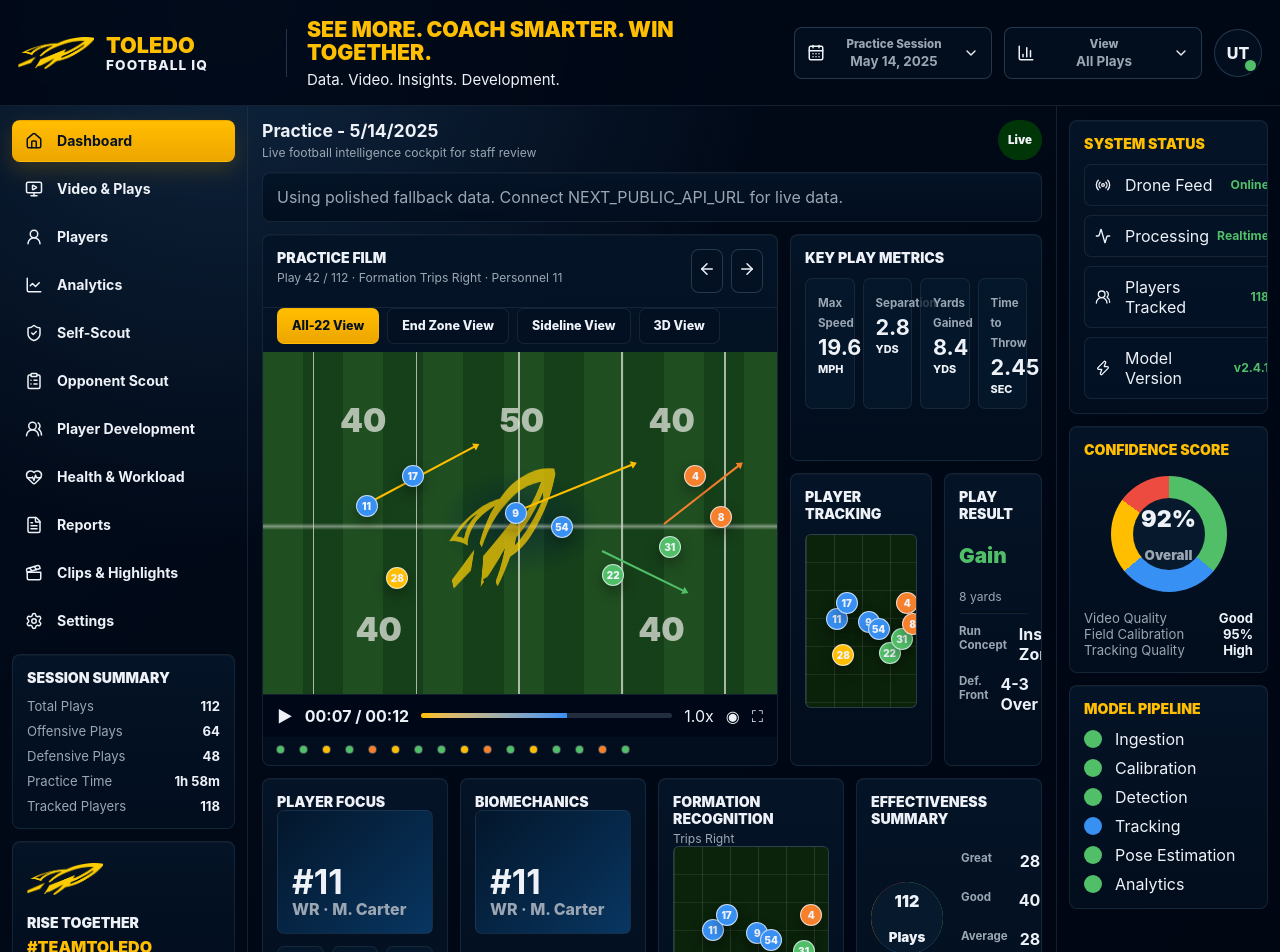
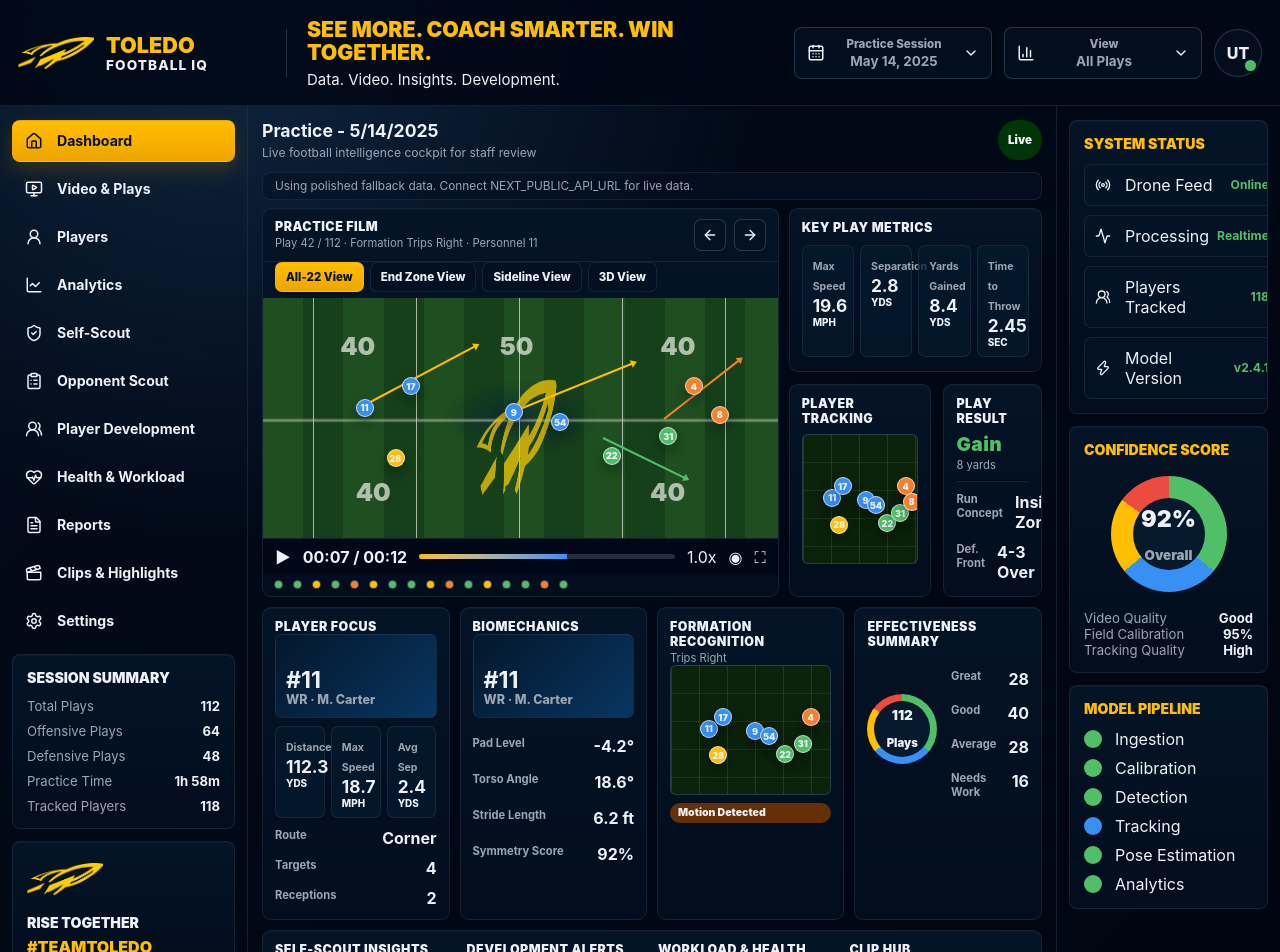
Before and after one commit to aahmadf123/Football-IQ, a Next.js app in the folder frontend/: page / in a window 1280 px wide. Shown: the top 952 px of the page. Built offline with nearby package versions, Linux system fonts and the light colour scheme.

Commit message:
Enhance dashboard layout and styling for improved user experience

```diff
--- a/frontend/src/app/globals.css
+++ b/frontend/src/app/globals.css
@@ -668,6 +668,183 @@
 .pipeline-stage.warning i { background: var(--gold); }
 .pipeline-stage.running i { background: var(--blue); }
 
+/* ---------- Dashboard: compact single-viewport layout ---------- */
+.dashboard-page {
+  gap: 10px;
+}
+
+.dashboard-page .panel {
+  border-radius: 9px;
+}
+
+.dashboard-page .panel-pad {
+  padding: 11px 12px;
+}
+
+.dashboard-page .panel-header {
+  padding: 10px 12px;
+}
+
+.dashboard-page .panel-title {
+  font-size: 0.78rem;
+  letter-spacing: 0.04em;
+}
+
+.dashboard-page .kicker {
+  font-size: 0.7rem;
+  margin-top: 2px;
+}
+
+.dashboard-page .tabs {
+  padding: 0 12px 6px;
+  gap: 6px;
+}
+
+.dashboard-page .tab-button {
+  min-height: 30px;
+  padding: 6px 10px;
+  font-size: 0.72rem;
+}
+
+.dashboard-page .icon-button {
+  min-height: 32px;
+  width: 32px;
+  display: grid;
+  place-items: center;
+  border-radius: 7px;
+}
+
+.dashboard-page .field-stage {
+  min-height: 240px;
+}
+
+.dashboard-page .yard-number {
+  font-size: 1.55rem;
+}
+
+.dashboard-page .midfield-logo {
+  width: 96px;
+}
+
+.dashboard-page .video-controls {
+  padding: 8px 12px;
+}
+
+.dashboard-page .timeline-dots {
+  padding: 6px 12px 8px;
+  gap: 12px;
+}
+
+.dashboard-page .metric-grid {
+  gap: 6px;
+}
+
+.dashboard-page .metric-card {
+  padding: 8px 10px;
+  border-radius: 7px;
+}
+
+.dashboard-page .metric-card span {
+  font-size: 0.66rem;
+}
+
+.dashboard-page .metric-card strong {
+  margin-top: 3px;
+  font-size: 1.08rem;
+}
+
+.dashboard-page .metric-card small {
+  margin-top: 2px;
+  font-size: 0.62rem;
+}
+
+.dashboard-page .mini-field {
+  min-height: 130px;
+}
+
+.dashboard-page .player-dot {
+  width: 18px;
+  height: 18px;
+  font-size: 0.56rem;
+}
+
+.dashboard-page .list-stack {
+  gap: 6px;
+}
+
+.dashboard-page .small-label {
+  font-size: 0.7rem;
+}
+
+.dashboard-page .dash-card {
+  display: flex;
+  flex-direction: column;
+}
+
+.dashboard-page .dash-result .result-headline {
+  margin: 6px 0 0;
+  color: var(--green);
+  font-size: 1.2rem;
+  font-weight: 900;
+  letter-spacing: 0.02em;
+}
+
+.dashboard-page .donut {
+  width: 92px;
+}
+
+.dashboard-page .donut > div {
+  width: 56px;
+  font-size: 0.85rem;
+}
+
+.dashboard-page .status-pill {
+  min-height: 20px;
+  font-size: 0.66rem;
+  padding: 3px 8px;
+}
+
+.dashboard-page .insight-row {
+  padding: 7px 9px;
+}
+
+.dashboard-page .insight-row small {
+  font-size: 0.7rem;
+}
+
+.dashboard-page .chart-box {
+  min-height: 110px;
+}
+
+.dashboard-page .clip-grid {
+  gap: 7px;
+}
+
+.dashboard-page .clip-card {
+  padding: 7px;
+}
+
+.dashboard-page .clip-thumb {
+  min-height: 52px;
+}
+
+.dashboard-page .clip-card strong {
+  font-size: 0.78rem;
+}
+
+.dashboard-page .clip-card small {
+  font-size: 0.66rem;
+}
+
+@media (min-height: 820px) {
+  .dashboard-page .field-stage {
+    min-height: 286px;
+  }
+  .dashboard-page .mini-field {
+    min-height: 150px;
+  }
+}
+
 @media (max-width: 1240px) {
   .app-shell {
     grid-template-columns: 220px minmax(0, 1fr);
--- a/frontend/src/components/page-renderer.tsx
+++ b/frontend/src/components/page-renderer.tsx
@@ -20,7 +20,18 @@
   return (
     <FootballShell activePage={page}>
       {source === "fallback" && (
-        <div className="panel panel-pad" style={{ marginBottom: 12, color: "var(--muted)" }}>
+        <div
+          className="fallback-banner"
+          style={{
+            marginBottom: 8,
+            padding: "6px 12px",
+            borderRadius: 8,
+            border: "1px solid var(--line-soft)",
+            background: "oklch(0.18 0.04 252 / 0.6)",
+            color: "var(--muted)",
+            fontSize: "0.74rem",
+          }}
+        >
           {loading ? "Checking live API..." : "Using polished fallback data. Connect NEXT_PUBLIC_API_URL for live data."}
           {error ? ` ${error}` : ""}
         </div>
@@ -42,16 +53,16 @@
 
 function Dashboard({ data }: { data: FootballData }) {
   return (
-    <div className="content-grid">
-      <section className="panel span-8">
+    <div className="dashboard-page content-grid">
+      <section className="panel span-8 dash-film">
         <div className="panel-header">
           <div>
             <h2 className="panel-title">Practice Film</h2>
             <p className="kicker">Play 42 / 112 · Formation Trips Right · Personnel 11</p>
           </div>
           <div style={{ display: "flex", gap: 8 }}>
-            <button className="icon-button" aria-label="Previous play"><ArrowLeft size={18} /></button>
-            <button className="icon-button" aria-label="Next play"><ArrowRight size={18} /></button>
+            <button className="icon-button" aria-label="Previous play"><ArrowLeft size={16} /></button>
+            <button className="icon-button" aria-label="Next play"><ArrowRight size={16} /></button>
           </div>
         </div>
         <div className="tabs">
@@ -63,10 +74,10 @@
         <VideoControls />
       </section>
 
-      <aside className="span-4 content-grid">
+      <aside className="span-4 content-grid dash-side">
         <section className="panel panel-pad span-12">
           <h2 className="panel-title">Key Play Metrics</h2>
-          <div className="metric-grid" style={{ marginTop: 12 }}>
+          <div className="metric-grid" style={{ marginTop: 10 }}>
             <Metric label="Max Speed" value="19.6" unit="MPH" />
             <Metric label="Separation" value="2.8" unit="YDS" />
             <Metric label="Yards Gained" value="8.4" unit="YDS" />
@@ -75,42 +86,42 @@
         </section>
         <section className="panel panel-pad span-7">
           <h2 className="panel-title">Player Tracking</h2>
-          <div style={{ marginTop: 12 }}><MiniField dense /></div>
+          <div style={{ marginTop: 8 }}><MiniField dense /></div>
         </section>
-        <section className="panel panel-pad span-5">
+        <section className="panel panel-pad span-5 dash-result">
           <h2 className="panel-title">Play Result</h2>
-          <p style={{ color: "var(--green)", fontSize: "1.3rem", fontWeight: 900 }}>Gain</p>
+          <p className="result-headline">Gain</p>
           <p className="kicker">8 yards</p>
-          <hr style={{ borderColor: "var(--line-soft)" }} />
+          <hr style={{ borderColor: "var(--line-soft)", margin: "8px 0" }} />
           <MetricLine label="Run Concept" value="Inside Zone" />
           <MetricLine label="Def. Front" value="4-3 Over" />
         </section>
       </aside>
 
-      <section className="panel panel-pad span-3">
-        <PlayerFocus player={data.players[0]} />
+      <section className="panel panel-pad span-3 dash-card">
+        <PlayerFocus player={data.players[0]} compact />
       </section>
-      <section className="panel panel-pad span-3">
+      <section className="panel panel-pad span-3 dash-card">
         <h2 className="panel-title">Biomechanics</h2>
-        <PlayerPortrait player={data.players[0]} />
-        <div className="list-stack" style={{ marginTop: 12 }}>
+        <PlayerPortrait player={data.players[0]} compact />
+        <div className="list-stack" style={{ marginTop: 8 }}>
           <MetricLine label="Pad Level" value="-4.2°" />
           <MetricLine label="Torso Angle" value="18.6°" />
           <MetricLine label="Stride Length" value="6.2 ft" />
           <MetricLine label="Symmetry Score" value="92%" />
         </div>
       </section>
-      <section className="panel panel-pad span-3">
+      <section className="panel panel-pad span-3 dash-card">
         <h2 className="panel-title">Formation Recognition</h2>
         <p className="kicker">Trips Right</p>
         <MiniField />
-        <div className="status-pill warning" style={{ marginTop: 10 }}>Motion Detected</div>
+        <div className="status-pill warning" style={{ marginTop: 8 }}>Motion Detected</div>
       </section>
-      <section className="panel panel-pad span-3">
+      <section className="panel panel-pad span-3 dash-card">
         <h2 className="panel-title">Effectiveness Summary</h2>
-        <div style={{ display: "flex", alignItems: "center", gap: 18, marginTop: 14 }}>
+        <div style={{ display: "flex", alignItems: "center", gap: 14, marginTop: 10 }}>
           <div className="donut"><div>112<br /><small>Plays</small></div></div>
-          <div className="list-stack" style={{ flex: 1 }}>
+          <div className="list-stack" style={{ flex: 1, gap: 4 }}>
             <MetricLine label="Great" value="28" />
             <MetricLine label="Good" value="40" />
             <MetricLine label="Average" value="28" />
@@ -425,12 +436,12 @@
   );
 }
 
-function PlayerFocus({ player }: { player: PlayerSummary }) {
+function PlayerFocus({ player, compact = false }: { player: PlayerSummary; compact?: boolean }) {
   return (
     <>
       <h2 className="panel-title">Player Focus</h2>
-      <PlayerPortrait player={player} />
-      <div className="metric-grid" style={{ marginTop: 12, gridTemplateColumns: "repeat(3, 1fr)" }}>
+      <PlayerPortrait player={player} compact={compact} />
+      <div className="metric-grid" style={{ marginTop: compact ? 8 : 12, gridTemplateColumns: "repeat(3, 1fr)" }}>
         <Metric label="Distance" value={String(player.distance)} unit="YDS" />
         <Metric label="Max Speed" value={String(player.maxSpeed)} unit="MPH" />
         <Metric label="Avg Sep" value={String(player.separation)} unit="YDS" />
--- a/frontend/src/components/visuals.tsx
+++ b/frontend/src/components/visuals.tsx
@@ -101,21 +101,21 @@
   );
 }
 
-export function PlayerPortrait({ player }: { player: PlayerSummary }) {
+export function PlayerPortrait({ player, compact = false }: { player: PlayerSummary; compact?: boolean }) {
   return (
     <div
       style={{
-        minHeight: 124,
+        minHeight: compact ? 84 : 124,
         borderRadius: 7,
         border: "1px solid var(--line-soft)",
         background: "linear-gradient(135deg, oklch(0.2 0.05 252), oklch(0.33 0.09 252))",
-        padding: 14,
+        padding: compact ? 10 : 14,
         display: "grid",
         alignContent: "end",
       }}
     >
-      <strong style={{ fontSize: "2.1rem", lineHeight: 1 }}>#{player.jersey}</strong>
-      <span style={{ color: "var(--muted)", fontWeight: 800 }}>{player.position} · {player.name}</span>
+      <strong style={{ fontSize: compact ? "1.45rem" : "2.1rem", lineHeight: 1 }}>#{player.jersey}</strong>
+      <span style={{ color: "var(--muted)", fontWeight: 800, fontSize: compact ? "0.78rem" : undefined }}>{player.position} · {player.name}</span>
     </div>
   );
 }
```
Also changed, not shown: 1 other file (tests, documents, lock files or other folders).
